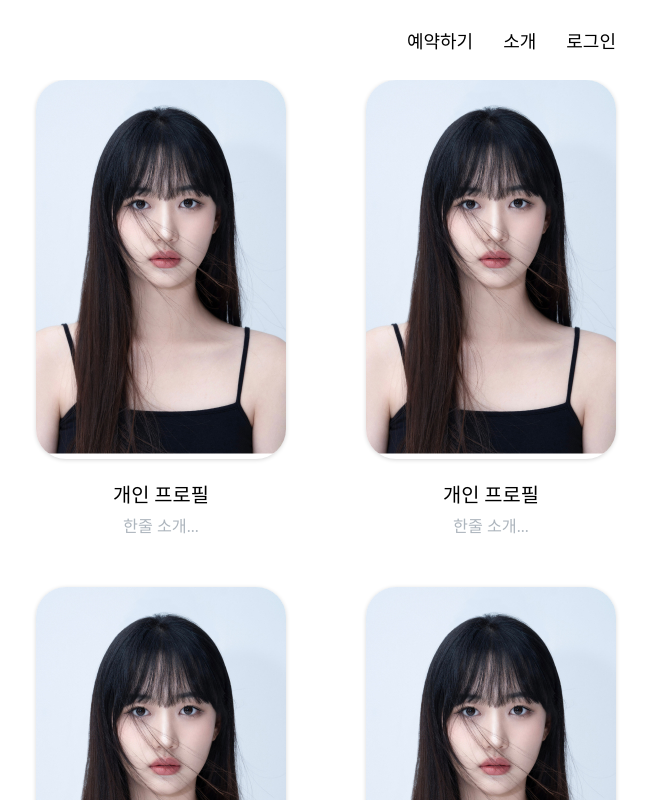
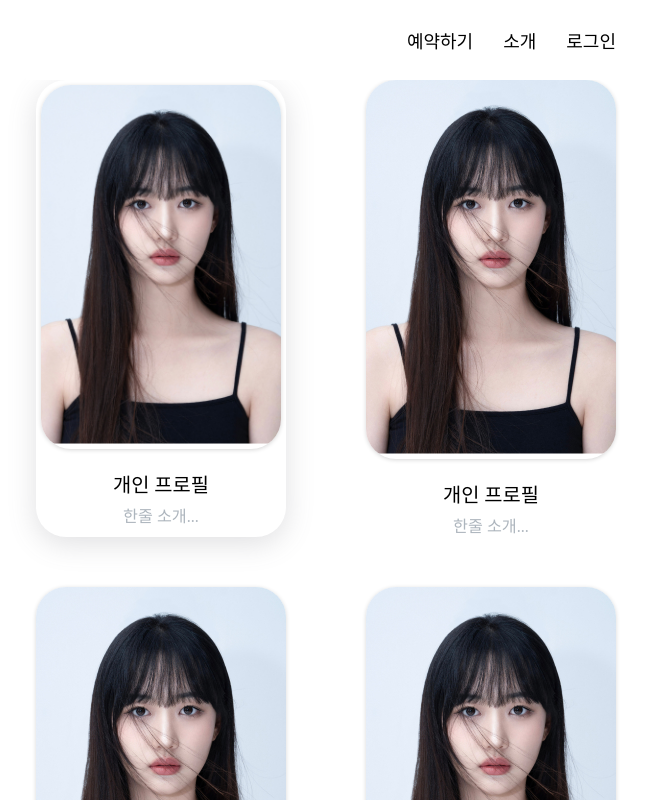
Before and after one commit to yeongipark/soop, a Next.js app: page /product in a window 1280 px wide. In both pictures the pointer is over the element 475 px from the left and 308 px from the top of the page. Shown: the top 800 px of the page, without its empty margins (314-962 px from the left). Built offline with nearby package versions, Linux system fonts and the light colour scheme; a web font is replaced by a local one.

Commit message:
STYLE : 제품 마우스 호버 효과 추가

```diff
--- a/src/components/product/productCard.module.css
+++ b/src/components/product/productCard.module.css
@@ -2,6 +2,13 @@
   max-width: 250px;
   width: 50%;
   margin-bottom: 50px;
+  cursor: pointer;
+
+  &:hover {
+    border-radius: 30px;
+    padding: 5px;
+    box-shadow: rgba(100, 100, 111, 0.2) 0px 7px 29px 0px;
+  }
 }
 
 .img {
```
